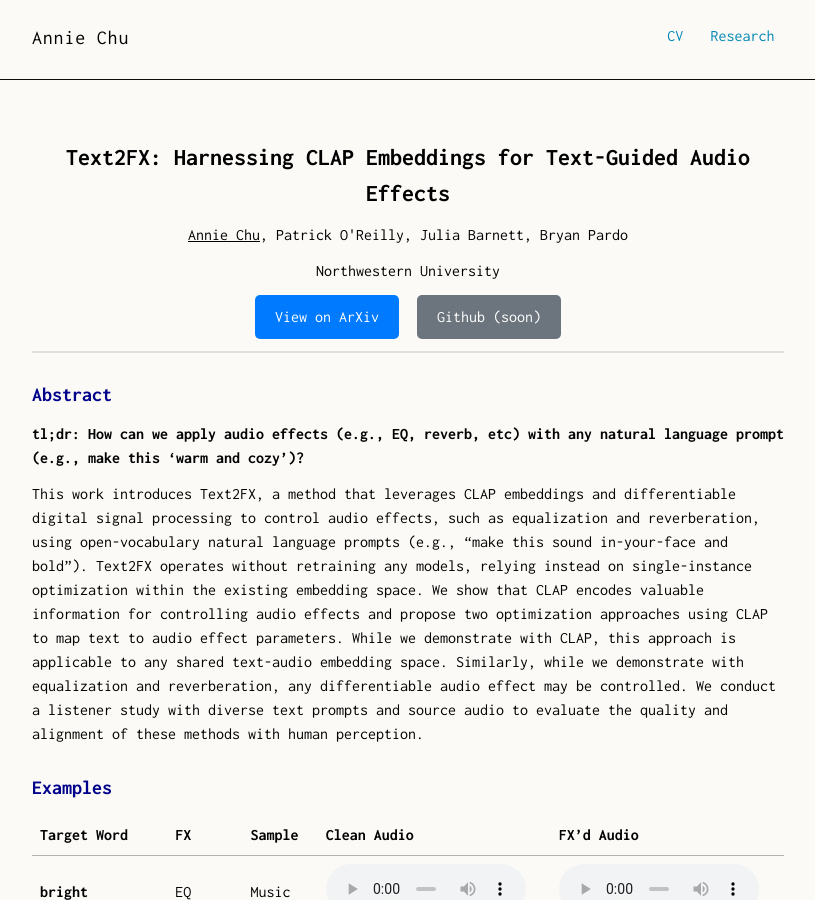
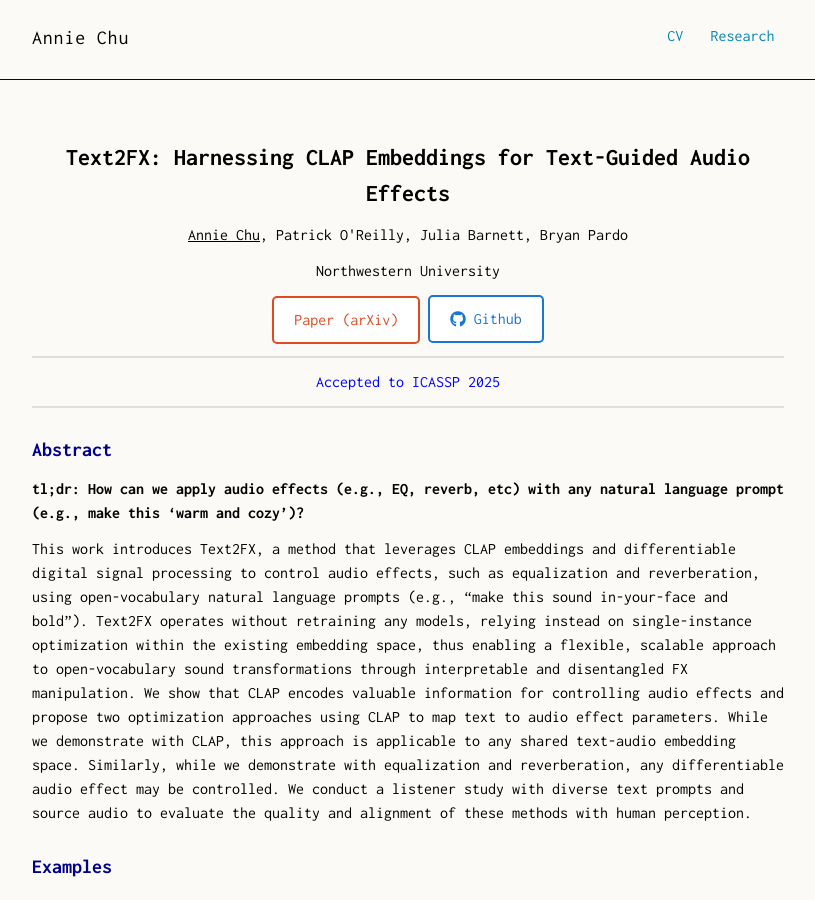
Before and after one commit to anniejchu/anniejchu.github.io, a Jekyll site: the page built from research/text2fx/index.md, in a window 1280 px wide and 900 px high. Shown: the whole window, without its empty margins (232-1047 px from the left). Built offline with Jekyll 4.4.1, drawn with Linux system fonts in a browser that asks for light colours; some web fonts are replaced; some of the changed lines change nothing that is shown.

Commit message:
updating text2fx site with code

```diff
--- a/research/text2fx/index.md
+++ b/research/text2fx/index.md
@@ -4,6 +4,9 @@ layout: page
 which_category: research
 permalink: /text2fx/
 ---
+<head>
+  <link rel="stylesheet" href="https://cdnjs.cloudflare.com/ajax/libs/font-awesome/6.4.2/css/all.min.css">
+</head>
 
 <!-- ## Text2FX -->
 <p align="center"> <strong><font size="5">Text2FX: Harnessing CLAP Embeddings for Text-Guided Audio Effects</font></strong> </p>
@@ -18,27 +21,35 @@ How can we apply audio FX (e.g., EQ, reverb, etc) with any natural language prom
     display: inline-block;
     padding: 10px 20px;
     font-size: 16px;
-    color: white;
-    background-color: #007bff;
+    color: rgb(222, 74, 33);
+    background-color: white;
     text-decoration: none;
     border-radius: 5px;
-    border: none;
-    margin-right: 10px;
-  ">
-    View on ArXiv
+    border: 2px solid rgb(222, 74, 33);
+    transition: all 0.3s ease;
+  "
+  onmouseover="this.style.backgroundColor='rgb(222, 74, 33)'; this.style.color='white'; this.style.borderColor='rgb(200, 60, 20)'; this.style.boxShadow='0px 0px 10px rgba(222, 74, 33, 0.7)';"
+  onmouseout="this.style.backgroundColor='white'; this.style.color='rgb(222, 74, 33)'; this.style.borderColor='rgb(222, 74, 33)'; this.style.boxShadow='none';">
+    Paper (arXiv)
   </a>
-  <a href="#" style="
-    display: inline-block;
-    padding: 10px 20px;
-    font-size: 16px;
-    color: white;
-    background-color: #6c757d;
-    text-decoration: none;
-    border-radius: 5px;
-    border: none;
-    cursor: not-allowed;
-  ">
-    Github (soon)
+
+  <a href="https://github.com/anniejchu/text2fx" style="
+      display: inline-flex;
+      align-items: center;
+      gap: 8px;
+      padding: 10px 20px;
+      font-size: 16px;
+      color: rgb(25, 118, 210); /* Blue text */
+      background-color: white;
+      text-decoration: none;
+      border-radius: 5px;
+      border: 2px solid rgb(25, 118, 210); /* Blue border */
+      transition: all 0.3s ease;
+    "
+    onmouseover="this.style.backgroundColor='rgb(25, 118, 210)'; this.style.color='white'; this.style.borderColor='rgb(20, 100, 180)'; this.style.boxShadow='0px 0px 10px rgba(25, 118, 210, 0.7)';"
+    onmouseout="this.style.backgroundColor='white'; this.style.color='rgb(25, 118, 210)'; this.style.borderColor='rgb(25, 118, 210)'; this.style.boxShadow='none';">
+    <i class="fa-brands fa-github"></i>
+    Github
   </a>
   <!-- <button style="
     display: inline-block;
@@ -57,12 +68,15 @@ How can we apply audio FX (e.g., EQ, reverb, etc) with any natural language prom
 
 <hr>
 
+<p align="center"><font size="3" color="blue">Accepted to ICASSP 2025</font></p>
+
+<hr>
 
 
 #### Abstract
 **tl;dr: How can we apply audio effects (e.g., EQ, reverb, etc) with any natural language prompt (e.g., make this 'warm and cozy')?**
 
-This work introduces Text2FX, a method that leverages CLAP embeddings and differentiable digital signal processing to control audio effects, such as equalization and reverberation, using open-vocabulary natural language prompts (e.g., "make this sound in-your-face and bold"). Text2FX operates without retraining any models, relying instead on single-instance optimization within the existing embedding space. We show that CLAP encodes valuable information for controlling audio effects and propose two optimization approaches using CLAP to map text to audio effect parameters. While we demonstrate with CLAP, this approach is applicable to any shared text-audio embedding space. Similarly, while we demonstrate with equalization and reverberation, any differentiable audio effect may be controlled. We conduct a listener study with diverse text prompts and source audio to evaluate the quality and alignment of these methods with human perception.
+This work introduces Text2FX, a method that leverages CLAP embeddings and differentiable digital signal processing to control audio effects, such as equalization and reverberation, using open-vocabulary natural language prompts (e.g., "make this sound in-your-face and bold"). Text2FX operates without retraining any models, relying instead on single-instance optimization within the existing embedding space, thus enabling a flexible, scalable approach to open-vocabulary sound transformations through interpretable and disentangled FX manipulation. We show that CLAP encodes valuable information for controlling audio effects and propose two optimization approaches using CLAP to map text to audio effect parameters. While we demonstrate with CLAP, this approach is applicable to any shared text-audio embedding space. Similarly, while we demonstrate with equalization and reverberation, any differentiable audio effect may be controlled. We conduct a listener study with diverse text prompts and source audio to evaluate the quality and alignment of these methods with human perception.
 
 
 #### Examples
```
Also changed, not shown: 3 other files.
